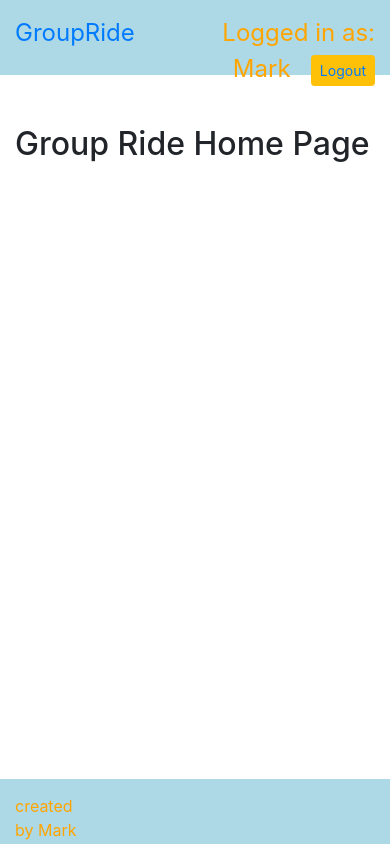
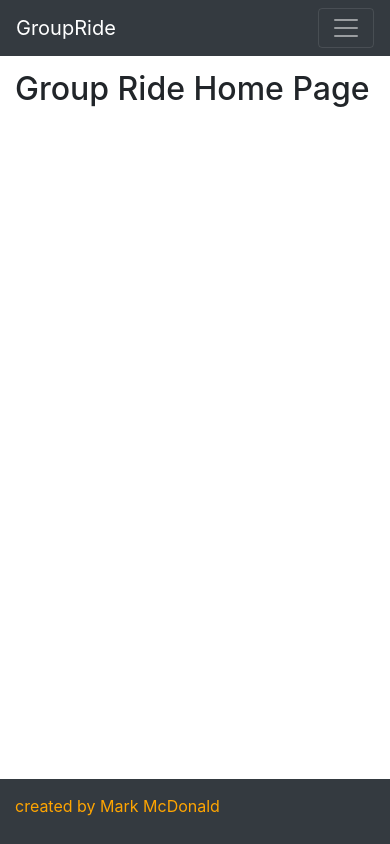
Before and after one commit to mcdomx/project4, a Django app: page / in a window 390 px wide. Run offline with Django 3.2, Linux system fonts and the light colour scheme; a user stored in the database is signed in; some libraries are stand-ins or nearby versions.

Commit message:
added responsive navbar with bootstrap. movered regster to registration directory

```diff
--- a/rideapps/groupride/static/groupride/styles.css
+++ b/rideapps/groupride/static/groupride/styles.css
@@ -1,7 +1,7 @@
-header, footer {
+footer {
   padding: 15px 15px 50px 15px;
   color: orange;
-  background-color: lightblue;
+  /* background-color: darkgrey; */
 }
 
 footer {
@@ -14,6 +14,6 @@ header {
 }
 
 body {
-  margin-top: 125px;
+  margin-top: 70px;
   margin-bottom: 7vh;
 }
--- a/rideapps/groupride/templates/groupride/template.html
+++ b/rideapps/groupride/templates/groupride/template.html
@@ -16,32 +16,82 @@
   </head>
   <body>
     <!-- HEADER -->
-    <header class="justify-content-center fixed-top">
-      <div id="headerrow" class="row">
-        <div class="col-6"><a href="{% url 'index' %}">GroupRide</a></div>
-        <div class="col-6" align="right">
+    <!-- <header class="justify-content-center fixed-top"> -->
+    <nav class="navbar navbar-expand-md bg-dark navbar-dark fixed-top">
+      <!-- Brand -->
+      <a class="navbar-brand" href="{% url 'index' %}">GroupRide</a>
+
+      <!-- User Name-->
+      <!-- {% if user.is_authenticated %}
+        <span class="navbar-text">
+          {{ user.first_name }}
+        </span>
+      {% endif %} -->
+
+      <!-- Toggler/collapsibe Button -->
+       <button class="navbar-toggler" type="button" data-toggle="collapse" data-target="#collapsibleNavbar">
+         <span class="navbar-toggler-icon"></span>
+       </button>
+
+      <!-- Navbar Links -->
+      <div class="collapse navbar-collapse" id="collapsibleNavbar">
+        <ul class="navbar-nav">
+
+          <!-- Home -->
+          <li class="nav-item">
+            <a class="nav-link" href="{% url 'index' %}">Home</a>
+          </li>
+
+          <!-- Ride Dropdown -->
+          <li class="nav-item dropdown">
+            <a class="nav-link dropdown-toggle" href="#" id="navbardrop" data-toggle="dropdown">
+              Rides
+            </a>
+            <div class="dropdown-menu">
+              <a class="dropdown-item" href="{% url 'rides' %}">View</a>
+              <a class="dropdown-item" href="{% url 'create_ride' %}">Create</a>
+            </div>
+          </li>
+
+          <!-- Route Dropdown -->
+          <li class="nav-item dropdown">
+            <a class="nav-link dropdown-toggle" href="#" id="navbardrop" data-toggle="dropdown">
+              Routes
+            </a>
+            <div class="dropdown-menu">
+              <a class="dropdown-item" href="{% url 'routes' %}">View</a>
+              <a class="dropdown-item" href="{% url 'create_route' %}">Create</a>
+            </div>
+          </li>
+
+          <!-- User -->
           {% if user.is_authenticated %}
-            <span>Logged in as: {{ user.first_name }} &nbsp
-            <button type="button" class="btn btn-warning btn-sm"><a href="{% url 'logout' %}">Logout</a></button>
-            </span>
+            <li class="nav-item">
+              <a class="nav-link" href="{% url 'logout' %}">Logout</a>
+            </li>
           {% else %}
-            <button type="button" class="btn btn-warning btn-sm"><a href="{% url 'login' %}">Login</a></button>
-            <button type="button" class="btn btn-warning btn-sm"><a href="{% url 'register' %}">Register</a></button>
+            <li class="nav-item">
+              <a class="nav-link" href="{% url 'login' %}">Login</a>
+            </li>
+            <li class="nav-item">
+              <a class="nav-link" href="{% url 'register' %}">Register</a>
+            </li>
           {% endif %}
-        </div>  <!-- end right column -->
-      </div> <!-- end row -->
-        <div id="cartrow" class="row">
-        </div>
-      </div> <!-- end row -->
-    </header>
+
+
+        </ul>
+      </div>
+
+    </nav>
+    <!-- </header> -->
     <!-- end HEADER -->
 
       {% block body %}
       {% endblock %}
 
       <!-- FOOTER -->
-      <footer class="row justify-content-left fixed-bottom">
-        <div class="col-3">created by Mark McDonald</div>
+      <footer class="row justify-content-left fixed-bottom bg-dark">
+        <div class="col">created by Mark McDonald</div>
       </footer>
       <!-- end FOOTER -->
 
--- a/rideapps/groupride/urls.py
+++ b/rideapps/groupride/urls.py
@@ -5,7 +5,6 @@ urlpatterns = [
     path("", views.index, name="index"),
     path("create_ride/", views.create_ride, name="create_ride"),
     path("create_route/", views.create_route, name="create_route"),
-    path("login/", views.login, name="login"),
     path("ride/<int:ride_id>", views.ride, name="ride"),
     path("route/<int:route_id>", views.route, name="route"),
     path("rides/", views.rides, name="rides"),
--- a/rideapps/groupride/views.py
+++ b/rideapps/groupride/views.py
@@ -6,10 +6,7 @@ from django.contrib.auth.forms import UserCreationForm
 from django.views import generic
 from django import forms
 from django.contrib.auth.models import User
-
-
 from .models import Comment, Review
-
 import json
 
 def index(request):
@@ -66,5 +63,5 @@ class RegistrationForm(UserCreationForm):
 class Register(generic.CreateView):
     form_class = RegistrationForm
     success_url = reverse_lazy('login')
-    template_name = 'groupride/register.html'
+    template_name = 'registration/register.html'
 # END User Registration Form
--- a/rideapps/rideapps/urls.py
+++ b/rideapps/rideapps/urls.py
@@ -18,12 +18,8 @@ from django.contrib import admin
 from django.urls import include, path
 from django.conf.urls import url
 
-# from django.contrib.auth import views as auth_views
-
 urlpatterns = [
     path("", include("groupride.urls")),
     path("admin/", admin.site.urls),
-    # url(r'^login/$', auth_views.login, {'template_name': 'groupride/login.html'}, name='login'),
-    # url(r'^logout/$', auth_views.logout, {'next_page': '/'}, name='logout'),
-    path('accounts/', include('django.contrib.auth.urls')),
+    path("", include('django.contrib.auth.urls')),
 ]
```
Also changed, not shown: rideapps/db.sqlite3, rideapps/groupride/templates/registration/register.html (renamed from rideapps/groupride/templates/groupride/register.html).
